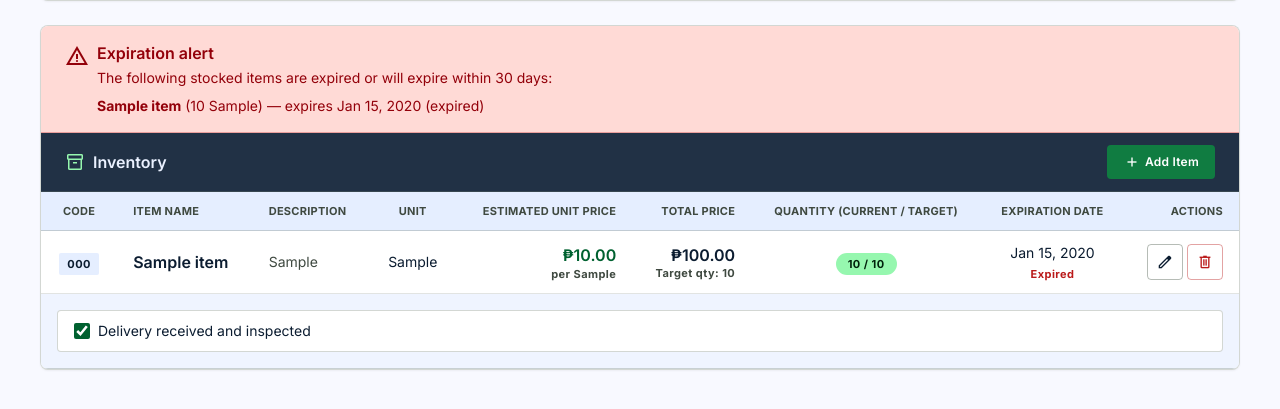
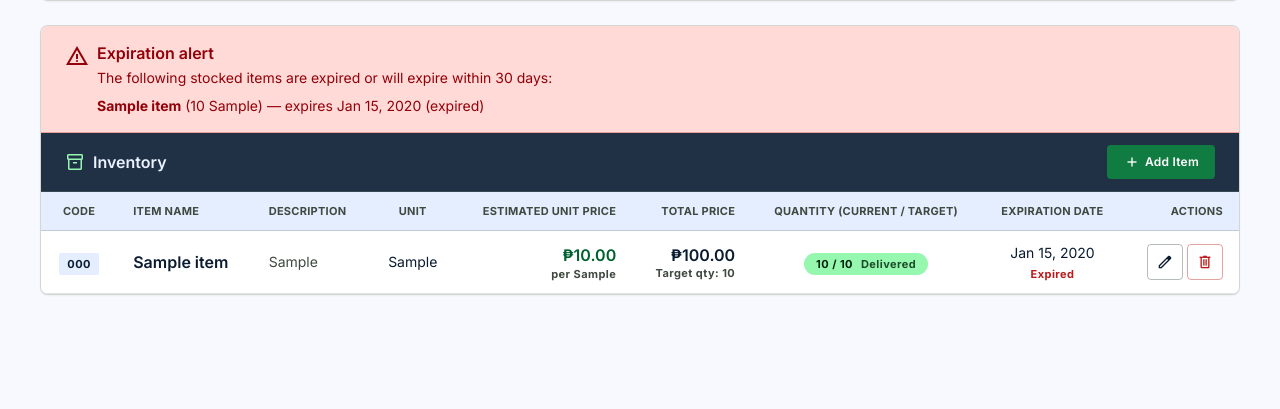
Before and after one commit to Sylphyyyy/inv2, a Flask app: page /inventory/1 in a window 1280 px wide. Shown: the part 346-755 px from the top of the page. Run offline with Flask 3, Linux system fonts and the light colour scheme; the visitor is signed in with stand-in values (Sample User, id 1); tables that the repository leaves empty hold one stand-in row (values such as "Sample post"); some libraries are stand-ins or nearby versions.

Commit message:
Auto-mark delivery when current qty meets target qty; remove manual delivery checkbox

```diff
--- a/app/templates/inventory/view.html
+++ b/app/templates/inventory/view.html
@@ -182,7 +182,10 @@
                         </td>
                         <td class="border-b border-outline/20 px-space-md py-3 text-center">
                             {% if item.current_qty >= item.target_qty %}
-                                <span class="inline-flex rounded-full bg-primary-fixed px-3 py-1 font-label-sm text-label-sm text-on-primary-fixed">{{ item.current_qty }} / {{ item.target_qty }}</span>
+                                <span class="inline-flex rounded-full bg-primary-fixed px-3 py-1 font-label-sm text-label-sm text-on-primary-fixed">
+                                    {{ item.current_qty }} / {{ item.target_qty }}
+                                    <span class="ml-2 font-label-sm opacity-80">Delivered</span>
+                                </span>
                             {% else %}
                                 <span class="inline-flex rounded-full bg-secondary-fixed px-3 py-1 font-label-sm text-label-sm text-on-secondary-fixed">{{ item.current_qty }} / {{ item.target_qty }}</span>
                             {% endif %}
@@ -211,18 +214,7 @@
                                 </form>
                             </div>
                         </td>
-    </tr>
-    <tr class="bg-surface-container-low">
-        <td colspan="9" class="border-b border-outline/30 px-space-md py-space-md">
-            <form action="{{ url_for('inventory.toggle_delivery_check', item_id=item.id) }}" method="POST">
-                <input type="hidden" name="delivery_checked" value="off">
-                <label class="flex items-center gap-space-sm rounded-lg border border-outline/30 bg-surface-container-lowest px-space-md py-2.5 font-body-md text-body-md text-on-surface cursor-pointer">
-                    <input type="checkbox" name="delivery_checked" value="on" {% if item.delivery_checked %}checked{% endif %} class="h-4 w-4 cursor-pointer accent-primary">
-                    <span>Delivery received and inspected</span>
-                </label>
-            </form>
-        </td>
-    </tr>
+                    </tr>
                     {% else %}
                     <tr>
                         <td colspan="9" class="px-space-lg py-space-xl text-center font-body-md text-body-md text-on-surface-variant">No items added to this procurement folder yet.</td>
```
